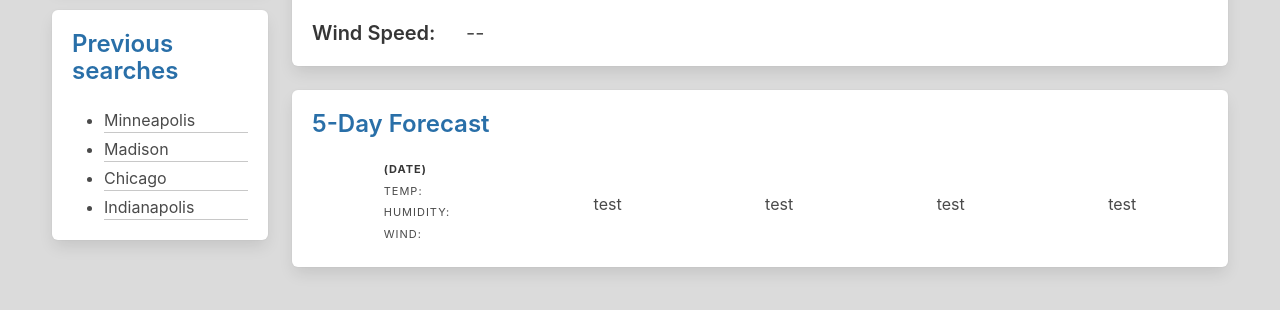
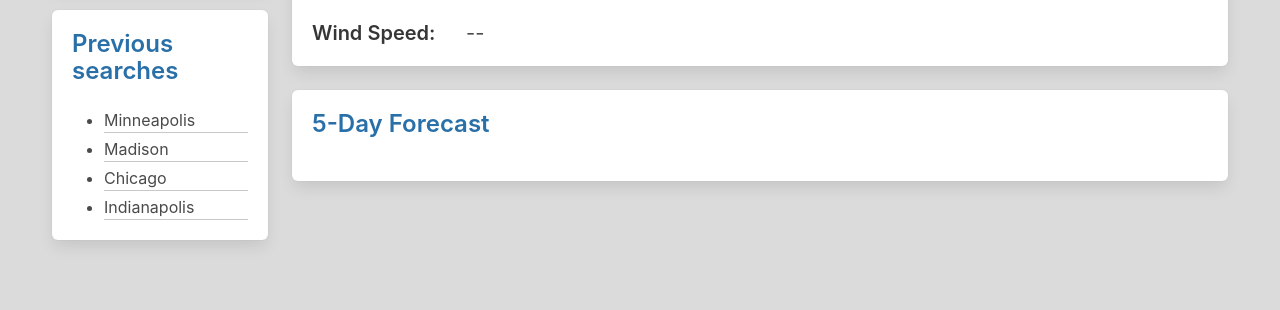
Before and after one commit to karlnh/umbrella-carnival, a plain HTML site: page index.html in a window 1280 px wide. Shown: the part 412-722 px from the top of the page. Drawn offline with nearby package versions, Linux system fonts and the light colour scheme.

Commit message:
clean up HTML for generation in JS

```diff
--- a/index.html
+++ b/index.html
@@ -90,26 +90,6 @@
                 </h3>
                 <div id="weather-forecast" class="level">
                     <!-- TODO: generate these level-items in javascript. -->
-                    <div class="level-item">
-                        <div>
-                            <p class="heading"><strong>(Date)</strong></p>
-                            <p class="heading">Temp:</p>
-                            <p class="heading">Humidity:</p>
-                            <p class="heading">Wind:</p>
-                        </div>
-                    </div>
-                    <div class="level-item">
-                        <p>test</p>
-                    </div>
-                    <div class="level-item">
-                        <p>test</p>
-                    </div>
-                    <div class="level-item">
-                        <p>test</p>
-                    </div>
-                    <div class="level-item">
-                        <p>test</p>
-                    </div>
                 </div>
             </section>
         </section>
```
